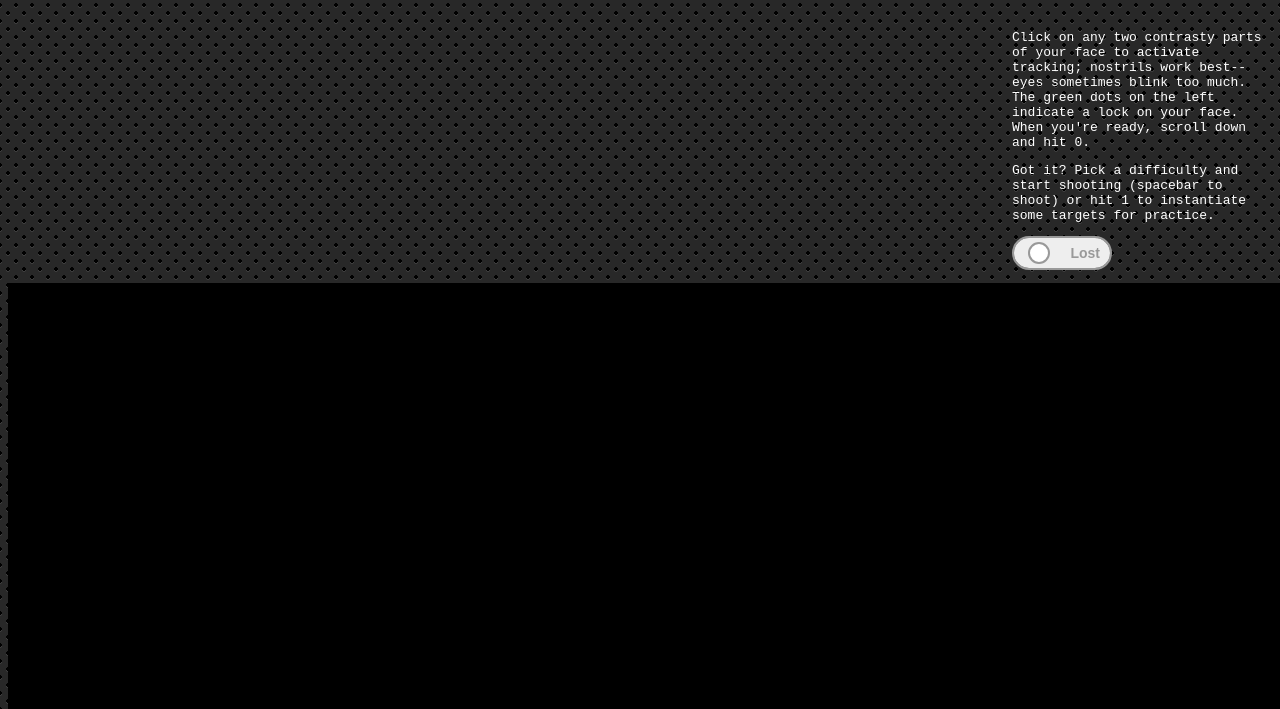
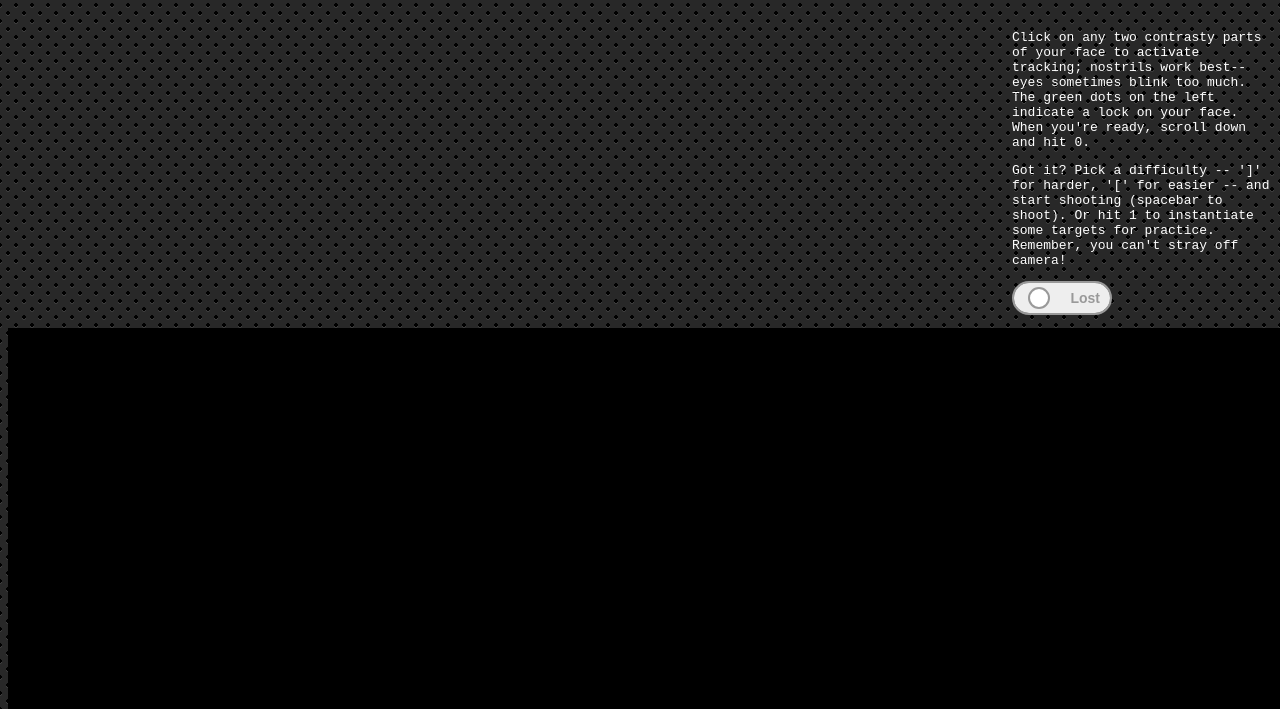
Before and after one commit to RP-3/headshot.js, a website: page public/index.html in a window 1280 px wide. Shown: the part 91-800 px from the top of the page. Drawn offline with Linux system fonts and the light colour scheme.

Commit message:
edited commentary for user

```diff
--- a/public/index.html
+++ b/public/index.html
@@ -18,7 +18,7 @@
                     Click on any two contrasty parts of your face to activate tracking; nostrils work best--eyes sometimes blink too much. The green dots on the left indicate a lock on your face. When you're ready, scroll down and hit 0.
                 </P>
                 <p>
-                    Got it? Pick a difficulty and start shooting (spacebar to shoot) or hit 1 to instantiate some targets for practice.
+                    Got it? Pick a difficulty -- ']' for harder, '[' for easier -- and start shooting (spacebar to shoot). Or hit 1 to instantiate some targets for practice. Remember, you can't stray off camera!
                 </p>
                 <div class="onoffswitch">
                     <input type="checkbox" name="onoffswitch" class="onoffswitch-checkbox" id="trackStatus" unchecked>
```
